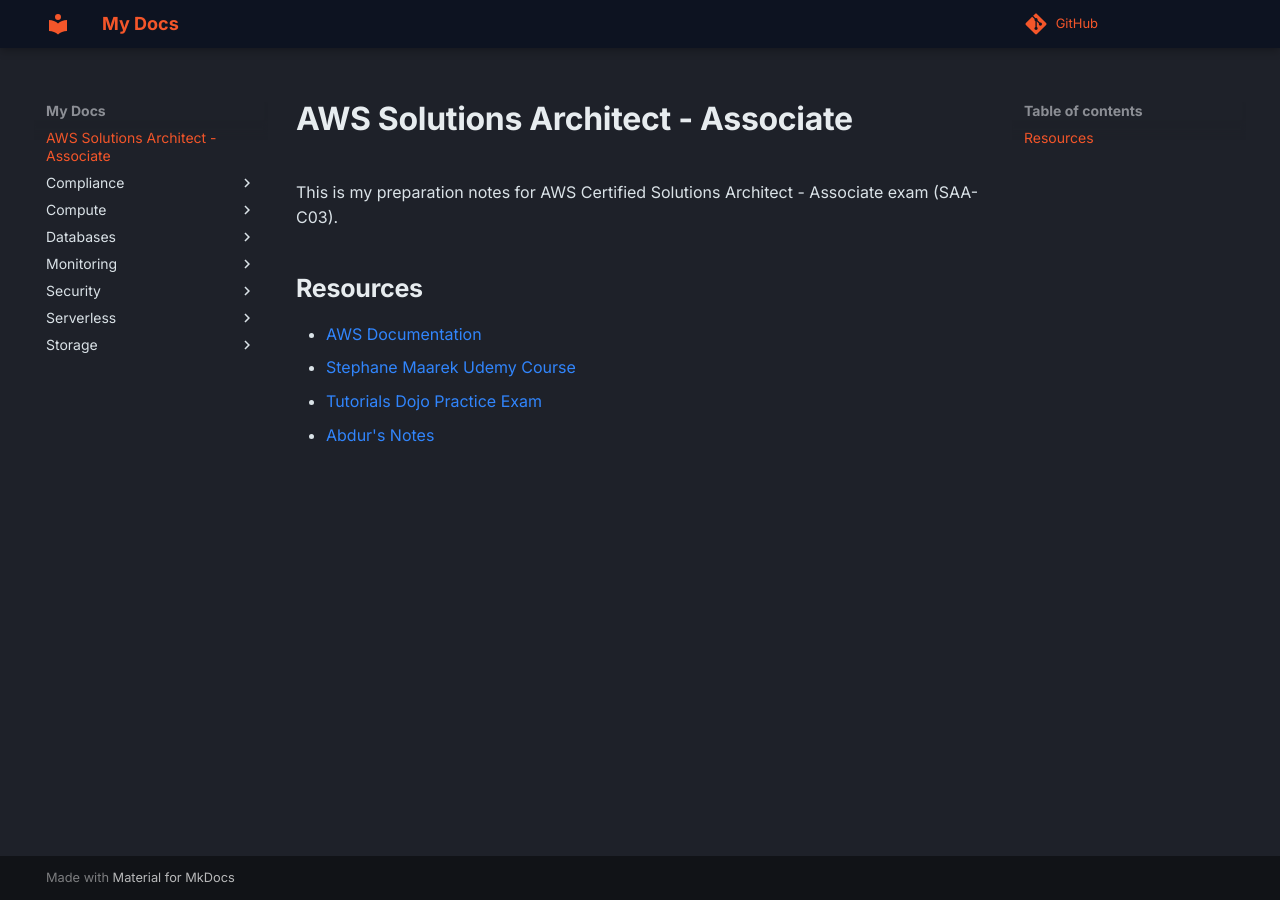
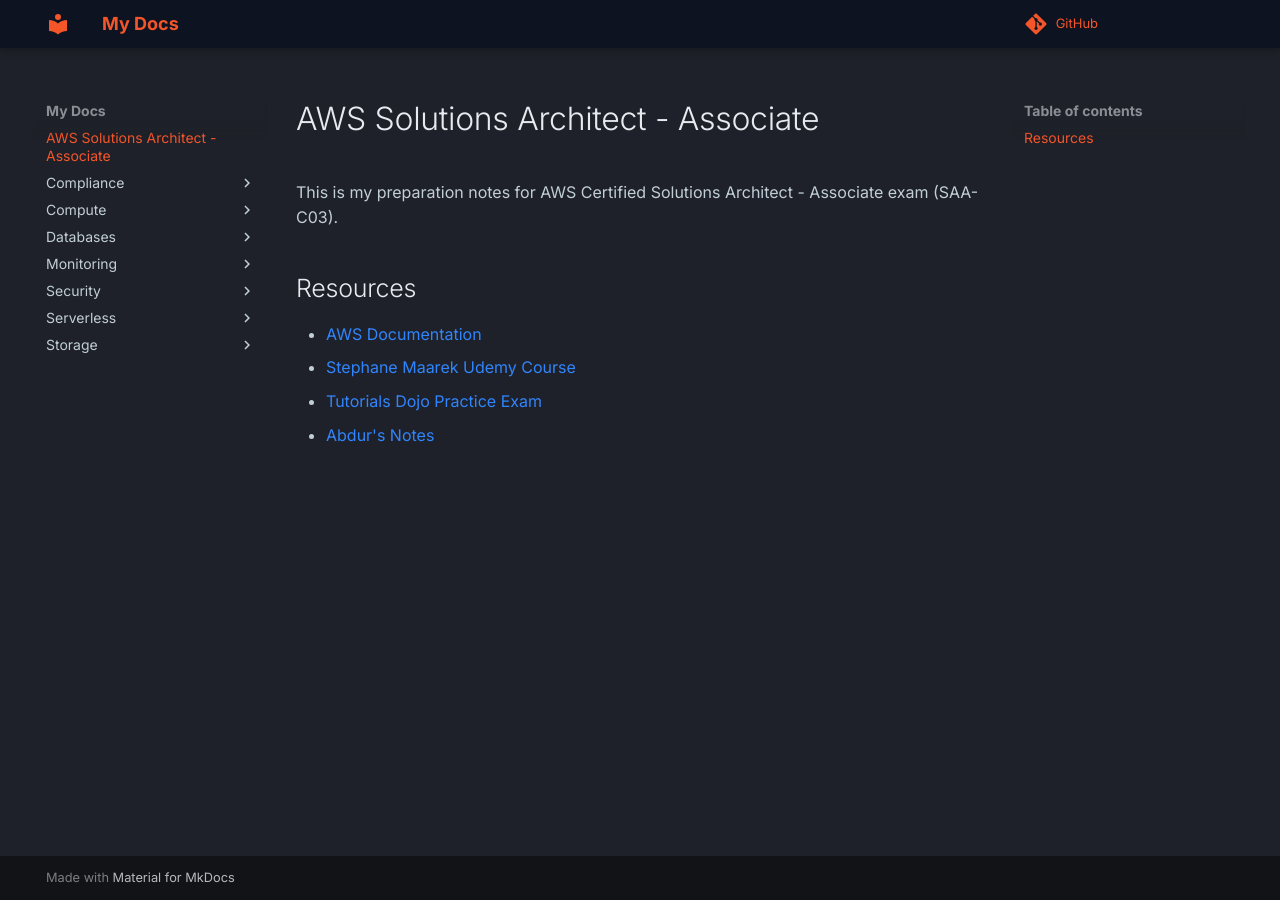
Before and after one commit to mahanthathreyee/aws-notes, an MkDocs documentation site: the page built from docs/index.md, in a window 1280 px wide. Built offline with MkDocs 1.6.1 and Material for MkDocs 9.7.7, drawn with Linux system fonts in a browser that asks for light colours; comment, search, counter and statistics services are not loaded.

Commit message:
Changed Heading colors and weights

```diff
--- a/docs/stylesheets/extra.css
+++ b/docs/stylesheets/extra.css
@@ -4,8 +4,8 @@
     --md-accent-fg-color: #F4562A;
 
 
-    --md-typeset-heading-color: #E7ECEF;
-    --md-typeset-color: #DAE2E7;
+    --md-typeset-heading-color: #E7EBEF;
+    --md-typeset-color: #C2CED6;
     --md-typeset-a-color: #3185FC;
 }
 
@@ -18,7 +18,6 @@
 .md-typeset h2,
 .md-typeset h3,
 .md-typeset h4 {
-    font-weight: 600;
     color: var(--md-typeset-heading-color);
 }
 
```
